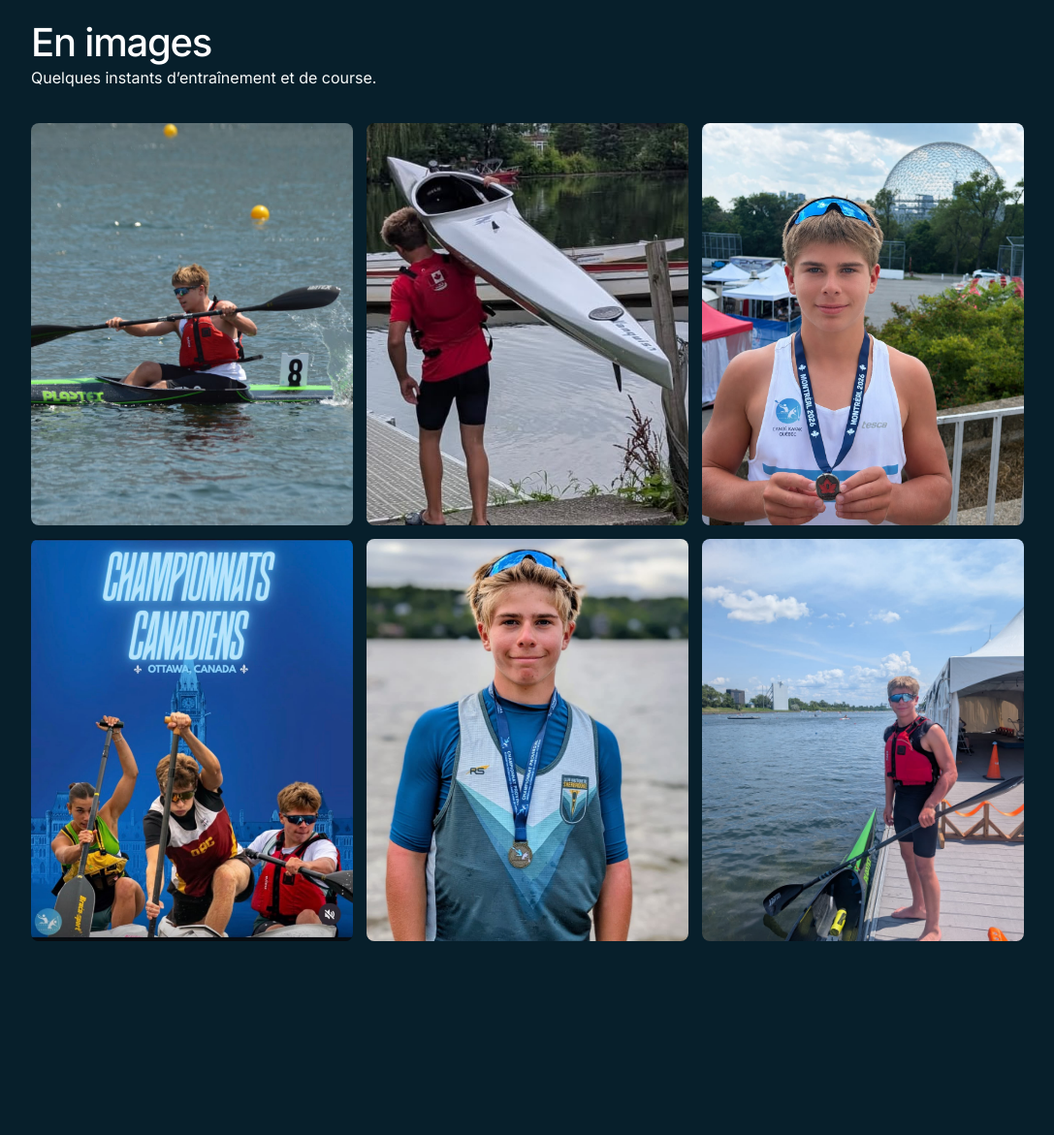
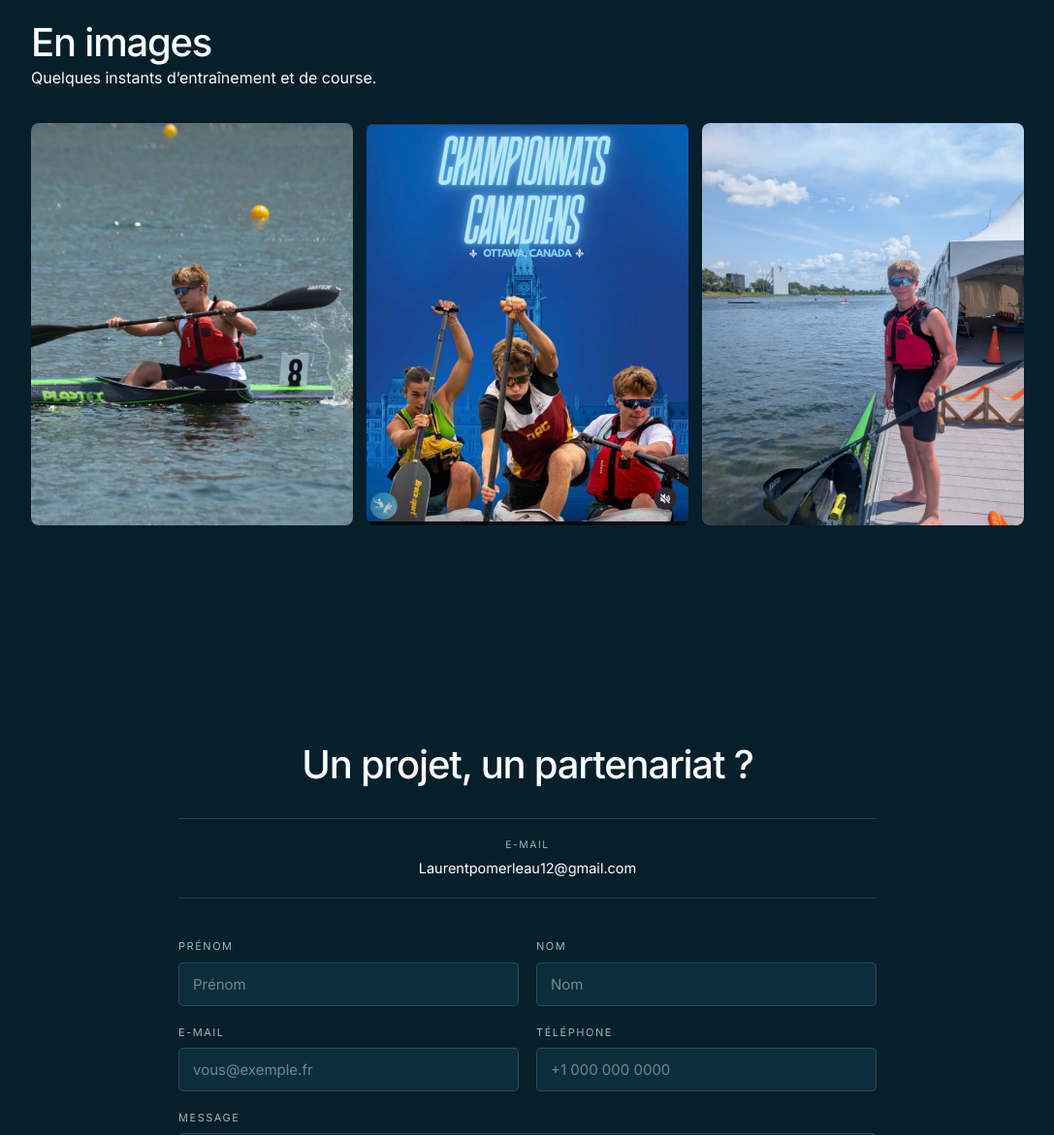
Before and after one commit to JupomIII/laurent-pomerleau, a plain HTML site: page index.html in a window 1280 px wide. Shown: the part 3020-4191 px from the top of the page at 97% size, without its empty margins (96-1183 px from the left). Drawn offline with Linux system fonts and the light colour scheme.

Commit message:
Trois photos retirées de la galerie
La galerie ne garde que la course sur le lac, l'affiche d'Ottawa et le portrait sur le quai.

```diff
--- a/index.html
+++ b/index.html
@@ -9,7 +9,7 @@
       content="Portfolio sportif — le parcours, les résultats et les photos d’un athlète de kayak de vitesse"
     />
     <title>Laurent Pomerleau — Kayak de vitesse</title>
-    <link rel="stylesheet" href="style.css?v=18" />
+    <link rel="stylesheet" href="style.css?v=19" />
   </head>
   <body>
     <header class="site-header" id="top">
@@ -186,20 +186,8 @@
                 loading="lazy"
               />
             </figure>
-            <figure class="reveal">
-              <img
-                src="assets/photos/mise-a-leau.jpeg"
-                alt="Laurent Pomerleau portant son kayak vers l’eau"
-                loading="lazy"
-              />
-            </figure>
-            <figure class="reveal">
-              <img
-                src="assets/photos/montreal-2026.jpeg"
-                alt="Laurent Pomerleau tenant sa médaille des championnats de Montréal 2026"
-                loading="lazy"
-              />
-            </figure>
+
+
             <figure class="reveal">
               <img
                 src="assets/photos/ottawa-2026.jpeg"
@@ -207,13 +195,7 @@
                 loading="lazy"
               />
             </figure>
-            <figure class="reveal">
-              <img
-                src="assets/photos/championnat-provincial.jpeg"
-                alt="Laurent Pomerleau portant sa médaille du championnat provincial"
-                loading="lazy"
-              />
-            </figure>
+
             <figure class="reveal">
               <img
                 src="assets/photos/portrait.jpeg"
```
